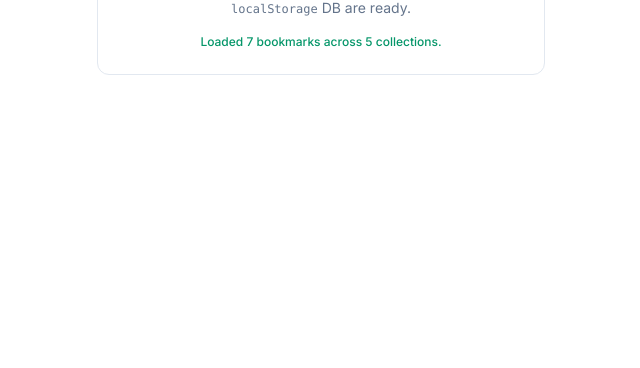
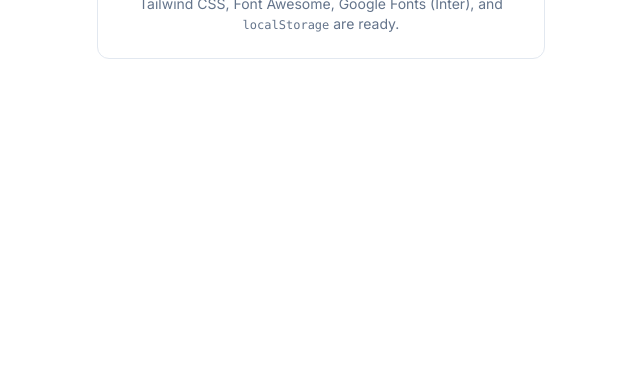
Before and after one commit to daniel-d7a/linkvault-starter, a plain HTML site: page index.html in a window 1280 px wide. Shown: the part 432-800 px from the top of the page, without its empty margins (319-959 px from the left). Drawn offline with nearby package versions, Linux system fonts and the light colour scheme.

Commit message:
chore: simplify starter (remove app.js, db helpers, and SweetAlert2)

```diff
--- a/index.html
+++ b/index.html
@@ -47,13 +47,11 @@
         </div>
         <h1 class="text-xl font-semibold tracking-tight">LinkVault Starter</h1>
         <p class="mt-2 text-sm text-slate-500 dark:text-slate-400">
-          Tailwind CSS, Font Awesome, Google Fonts (Inter), and <code class="text-xs">localStorage</code> DB are ready.
+          Tailwind CSS, Font Awesome, Google Fonts (Inter), and <code class="text-xs">localStorage</code> are ready.
         </p>
-        <p id="db-status" class="mt-4 text-xs font-medium text-emerald-600 dark:text-emerald-400"></p>
       </div>
     </div>
 
     <script defer src="./js/db.js"></script>
-    <script defer src="./js/app.js"></script>
   </body>
 </html>
--- a/js/app.js
+++ /dev/null
@@ -1,11 +0,0 @@
-// Entry point for LinkVault
-document.addEventListener('DOMContentLoaded', () => {
-  const db = getDB();
-  const statusEl = document.getElementById('db-status');
-
-  if (statusEl) {
-    statusEl.textContent = `Loaded ${db.bookmarks.length} bookmarks across ${db.collections.length} collections.`;
-  }
-
-  // TODO: Render sidebar collections, topbar, bookmarks grid/list, and modals
-});
--- a/js/db.js
+++ b/js/db.js
@@ -1,8 +1,3 @@
-const STORAGE_KEY = 'linkvault_db';
-
-/**
- * Initial mock data (mirrors db.json) used to seed localStorage on first load.
- */
 const INITIAL_DB = {
   collections: [
     { id: 'col-all', name: 'All Bookmarks', isSystem: true },
@@ -98,35 +93,3 @@ const INITIAL_DB = {
     },
   ],
 };
-
-/**
- * Reads the database from localStorage, seeding it with INITIAL_DB if empty.
- */
-function getDB() {
-  const raw = localStorage.getItem(STORAGE_KEY);
-  if (!raw) {
-    saveDB(INITIAL_DB);
-    return structuredClone(INITIAL_DB);
-  }
-  try {
-    return JSON.parse(raw);
-  } catch {
-    saveDB(INITIAL_DB);
-    return structuredClone(INITIAL_DB);
-  }
-}
-
-/**
- * Persists the database object to localStorage.
- */
-function saveDB(db) {
-  localStorage.setItem(STORAGE_KEY, JSON.stringify(db));
-}
-
-/**
- * Resets localStorage back to INITIAL_DB.
- */
-function resetDB() {
-  saveDB(INITIAL_DB);
-  return structuredClone(INITIAL_DB);
-}
```
Also changed, not shown: 1 other file.
